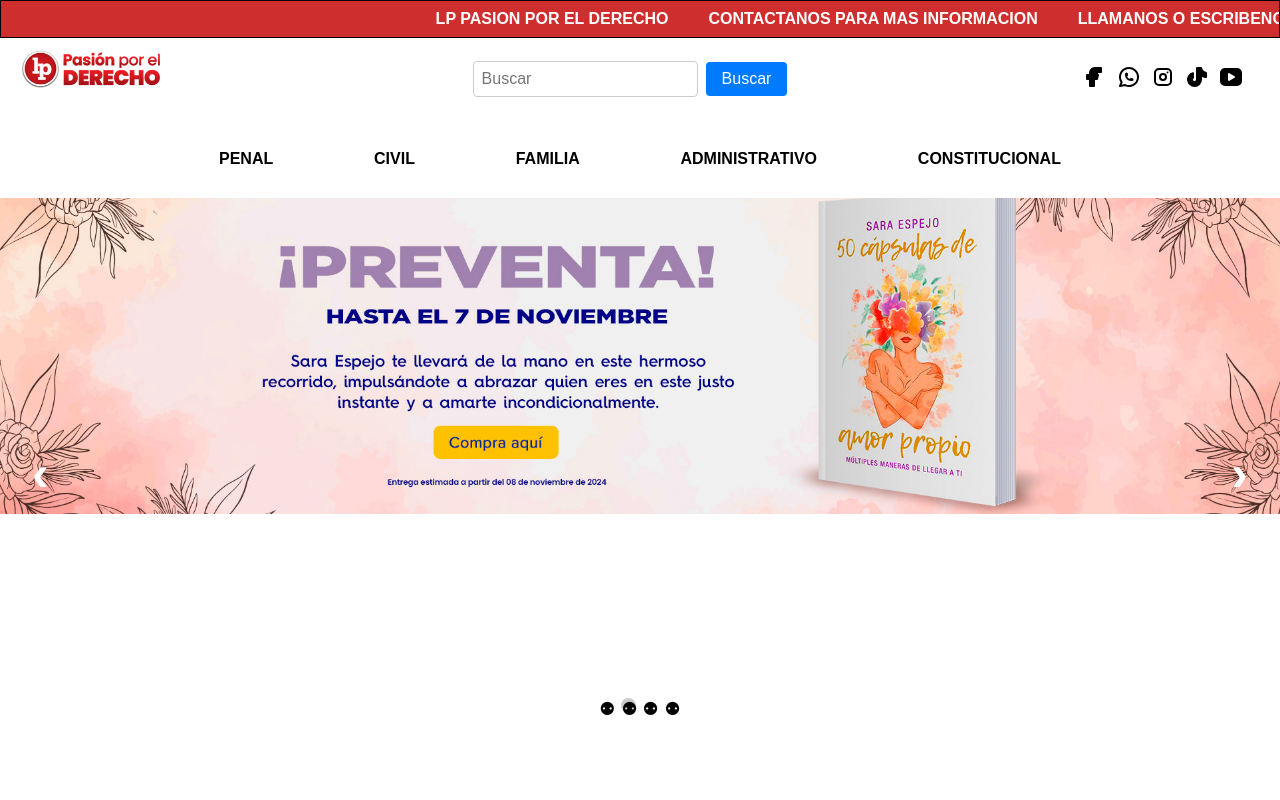
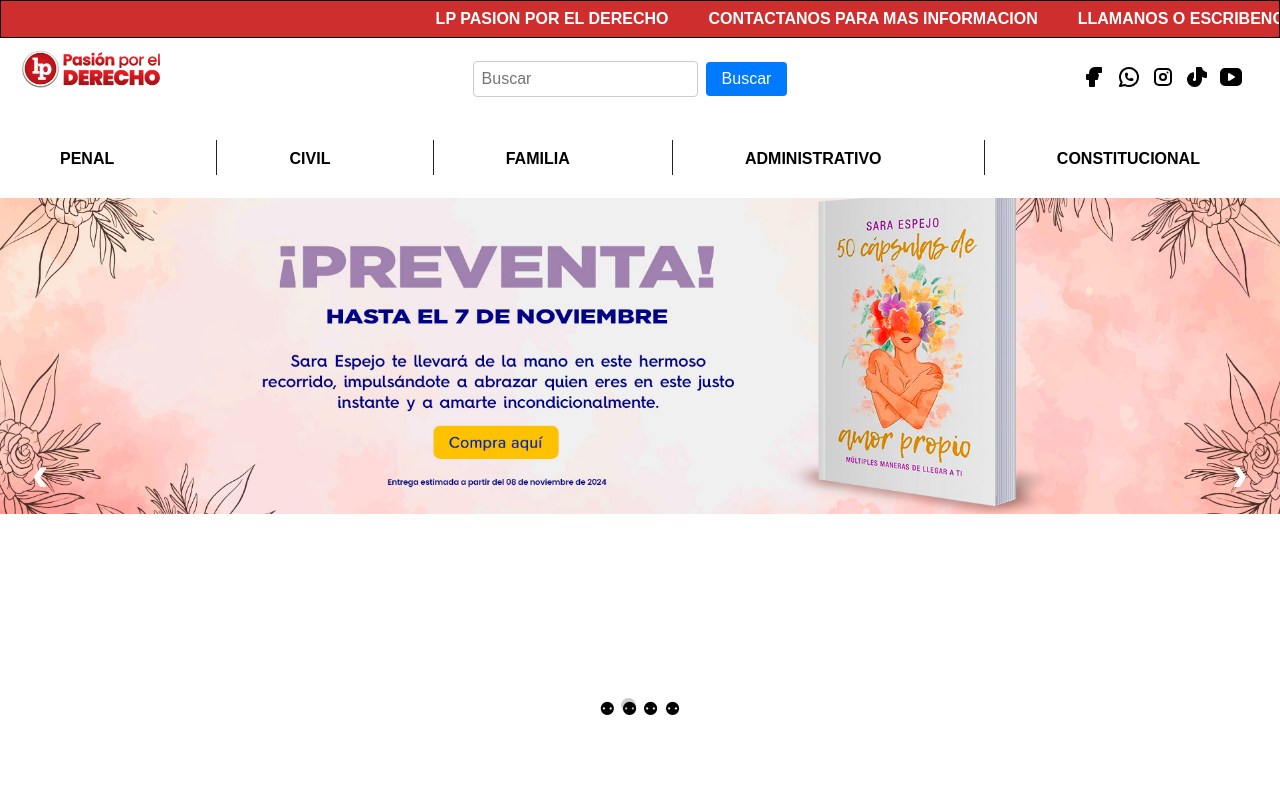
Before and after one commit to Braynin/LP, a React (Vite) app in the folder virtual-store/: page / in a window 1280 px wide. Shown: the top 800 px of the page. Built offline with nearby package versions, Linux system fonts and the light colour scheme.

Commit message:
LINEAS EN EL NAVBAR

```diff
--- a/virtual-store/src/components/ButtonNavBar.module.css
+++ b/virtual-store/src/components/ButtonNavBar.module.css
@@ -1,31 +1,47 @@
+/* Estilo para las opciones de la barra de navegación (listas) */
+.nav-options {
+  display: flex; /* Aplica flexbox para alinear los elementos horizontalmente */
+  justify-content: space-between; /* Distribuye los elementos con espacio entre ellos */
+  padding: 0;
+  margin: 0;
+  list-style: none;
+  width: 100%; /* Asegura que ocupe todo el ancho disponible */
+}
+
+/* Estilo para cada opción de navegación */
 .nav-option {
-  padding: 10px 20px;
+  display: inline-flex; /* Para mantener el texto y el separador alineados */
+  align-items: center; /* Alinea el contenido del botón (texto) y el separador */
+  margin-right: 20px; /* Espacio entre los botones */
   cursor: pointer;
   transition: background-color 0.2s ease, color 0.2s ease,
-    border-radius 0.2s ease; /* Transiciones más rápidas */
-  border-radius: 10px; /* Bordes redondeados por defecto, siempre */
-  background-color: transparent; /* Fondo transparente por defecto */
+    border-radius 0.2s ease;
+  border-radius: 10px;
 }
 
-/* Estilo para los enlaces dentro de las opciones */
 .nav-link {
   text-decoration: none;
-  color: black; /* Letras negras por defecto */
+  color: black; /* Color del texto */
   font-weight: bold;
-  transition: color 0.2s ease; /* Transición más rápida para el color del texto */
+
+  padding: 10px 20px;
+  transition: color 0.2s ease; /* Transición suave para el color */
 }
 
 /* Efecto hover para cambiar el fondo y el color del texto */
 .nav-option:hover {
   background-color: red; /* Fondo rojo al hacer hover */
-  border-radius: 10px;
 }
 
 .nav-option:hover .nav-link {
   color: white; /* Letras blancas al hacer hover */
 }
 
-/* Si quieres que las opciones tengan un fondo transparente por defecto */
-.nav-option {
-  background-color: transparent; /* Fondo transparente por defecto */
+/* Separador (línea vertical) fuera del <li> */
+.separator {
+  display: inline-block;
+  width: 1px; /* Grosor de la línea */
+  height: 35px; /* Altura de la línea */
+  background-color: #222222; /* Color de la línea */
+  margin-left: 10px; /* Espacio entre el texto del botón y el separador */
 }
--- a/virtual-store/src/components/ButtonNavBar.tsx
+++ b/virtual-store/src/components/ButtonNavBar.tsx
@@ -1,14 +1,27 @@
 import styles from "./ButtonNavBar.module.css";
 import arrayNavOptions from "../assets/NavOptions";
+import React from "react";
 
-const createNavOption = (option: any) => (
-  <li className={styles["nav-option"]}>
-    <a className={styles["nav-link"]} href={option.linkto}>
-      {option.text}
-    </a>
-  </li>
+
+const createNavOption = (option: any, index: number) => (
+  <React.Fragment key={index}>
+    <li className={styles["nav-option"]}>
+      <a className={styles["nav-link"]} href={option.linkto}>
+        {option.text}
+      </a>
+    </li>
+
+
+    {index < arrayNavOptions.length - 1 && (
+      <span className={styles["separator"]}></span>
+    )}
+  </React.Fragment>
 );
 
 export default function ButtonNavBar() {
-  return arrayNavOptions.map(createNavOption);
+  return (
+    <ul className={styles["nav-options"]}>
+      {arrayNavOptions.map(createNavOption)}
+    </ul>
+  );
 }
--- a/virtual-store/src/components/NavBar.module.css
+++ b/virtual-store/src/components/NavBar.module.css
@@ -1,21 +1,17 @@
-/* Estilo para el contenedor del nav */
+/* Contenedor general de la barra de navegación */
 .nav-container {
-  padding: 10px;
-  background-color: white; /* Fondo blanco para el nav */
+  display: flex;
+  justify-content: center; /* Centra la barra de navegación */
+  padding: 10px 0;
+  background-color: white;
+  width: 100%; /* Asegura que ocupe todo el ancho */
 }
 
-/* Estilo para el nav */
+/* Contenedor del nav */
 .nav {
   padding: 10px;
-  margin: 0 auto;
-  max-width: 70%;
+  max-width: 1200px; /* Limita el tamaño máximo del nav */
+  width: 100%; /* Asegura que ocupe todo el ancho disponible */
+  display: flex;
+  justify-content: center; /* Centra los elementos dentro del nav */
 }
-
-/* Estilo para las opciones del nav (listas) */
-.nav-options {
-  display: flex;
-  justify-content: space-between;
-  list-style: none;
-  padding: 0;
-  margin: 0;
-}
--- a/virtual-store/src/components/NavBar.tsx
+++ b/virtual-store/src/components/NavBar.tsx
@@ -6,9 +6,9 @@ function NavBar() {
     <>
       <div className={styles["nav-container"]}>
         <nav className={styles["nav"]}>
-          <ul className={styles["nav-options"]}>
+
             <ButtonNavBar />
-          </ul>
+
         </nav>
       </div>
     </>
```
